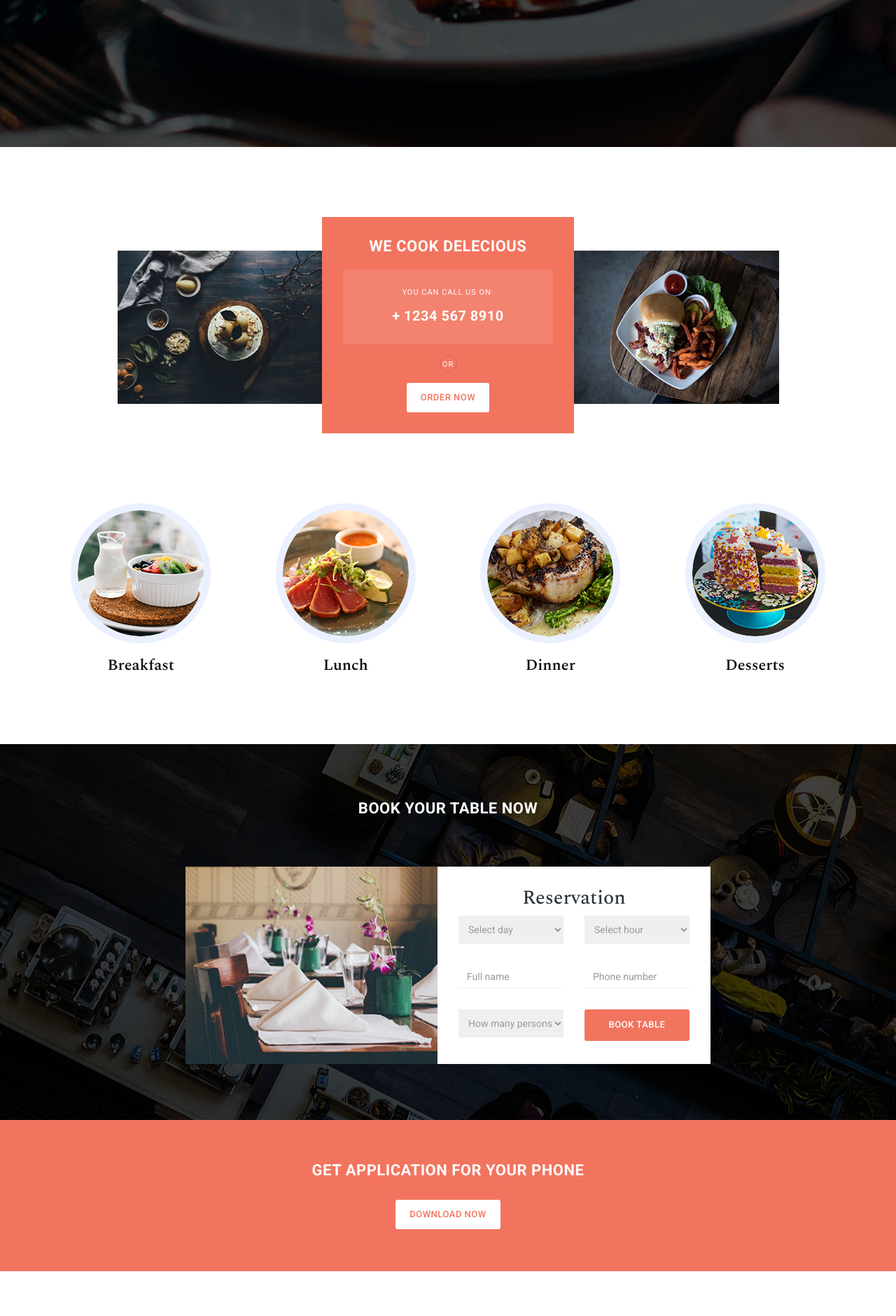
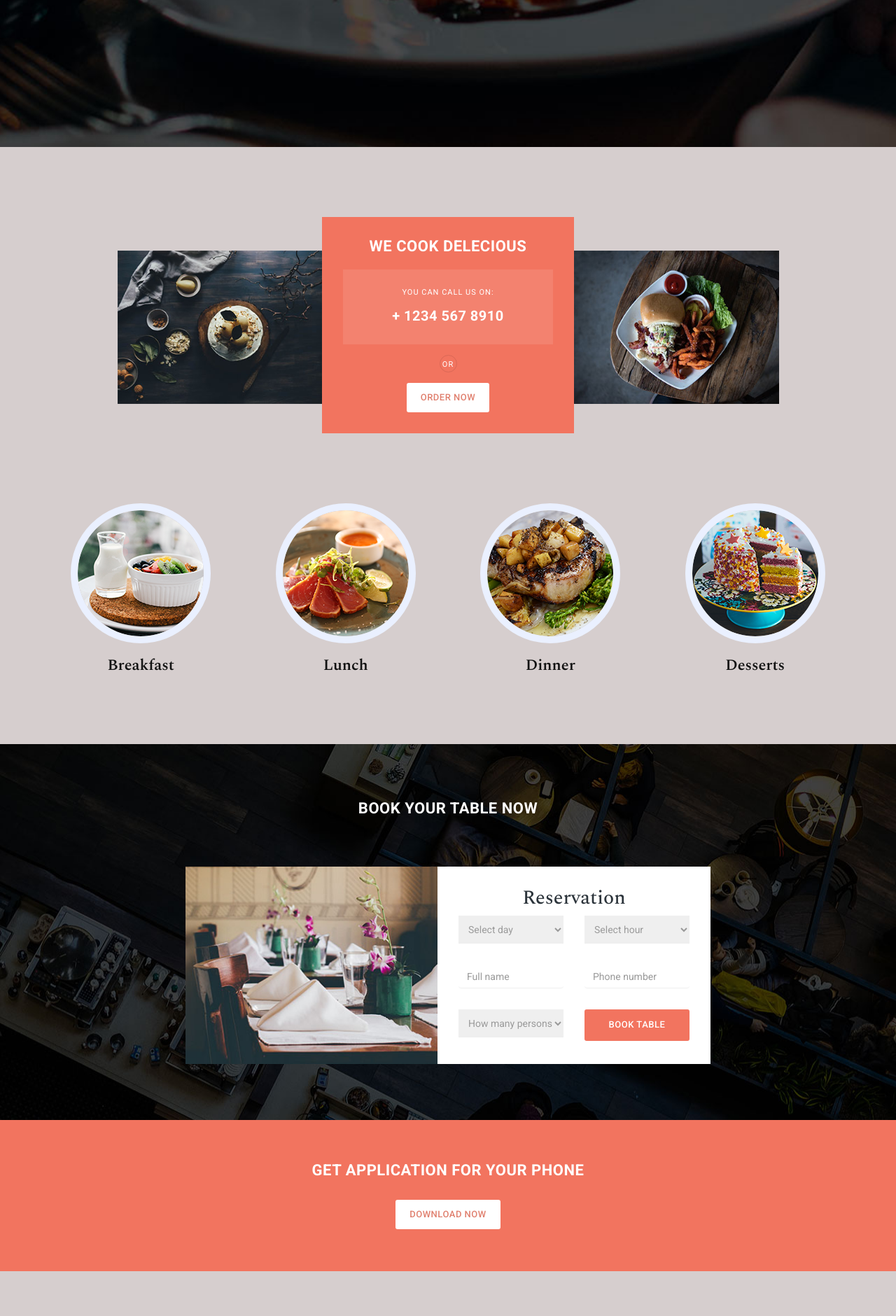
Before and after one commit to OmiGitProjects/Dingo-Restaurants, a Django app: page / in a window 1280 px wide. Shown: the part 727-2607 px from the top of the page at 70% size. Run offline with Django 3.2, Linux system fonts and the light colour scheme; data comes from the database, SQL or seed files in the repository; some libraries are stand-ins or nearby versions; some web fonts are replaced.

Commit message:
color changed

```diff
--- a/static/css/templatemo-style.css
+++ b/static/css/templatemo-style.css
@@ -34,7 +34,7 @@ https://templatemo.com/tm-507-victory
 
 body {
 	overflow-x: hidden;
-	background-color: #fff;
+	background-color: rgb(214, 206, 206);
 }
 
 ul {
@@ -43,7 +43,7 @@ ul {
 }
 
 p {
-	color: #9a9a9a;
+	color: #e7e1e1;
 	font-size: 13px;
 	line-height: 24px;
 }
@@ -76,7 +76,7 @@ p {
 .primary-white-button a {
 	display: inline-block;
 	background-color: #fff;
-	color: #f2745f;
+	color: #e0806f;
 	font-size: 13px;
 	text-transform: uppercase;
 	font-weight: 500;
```
